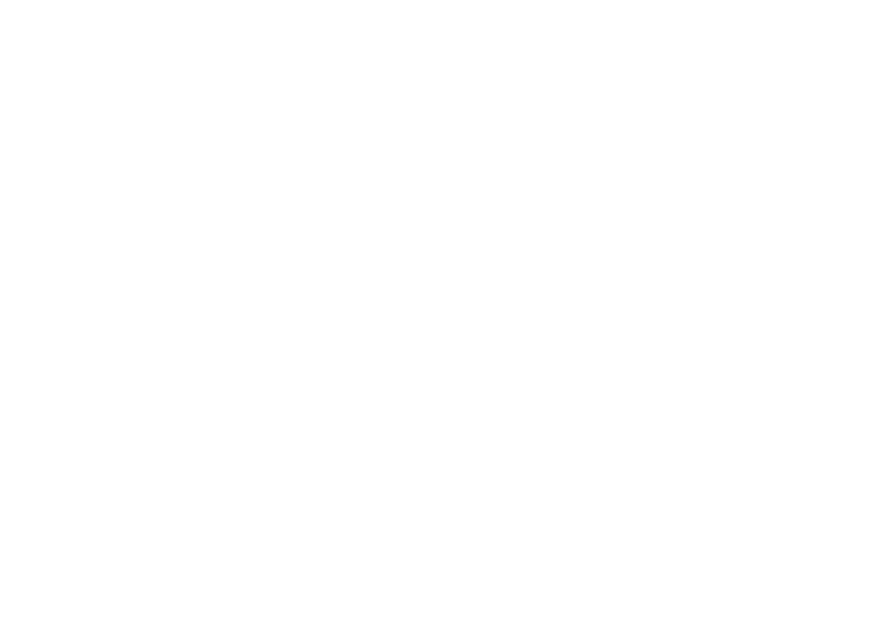
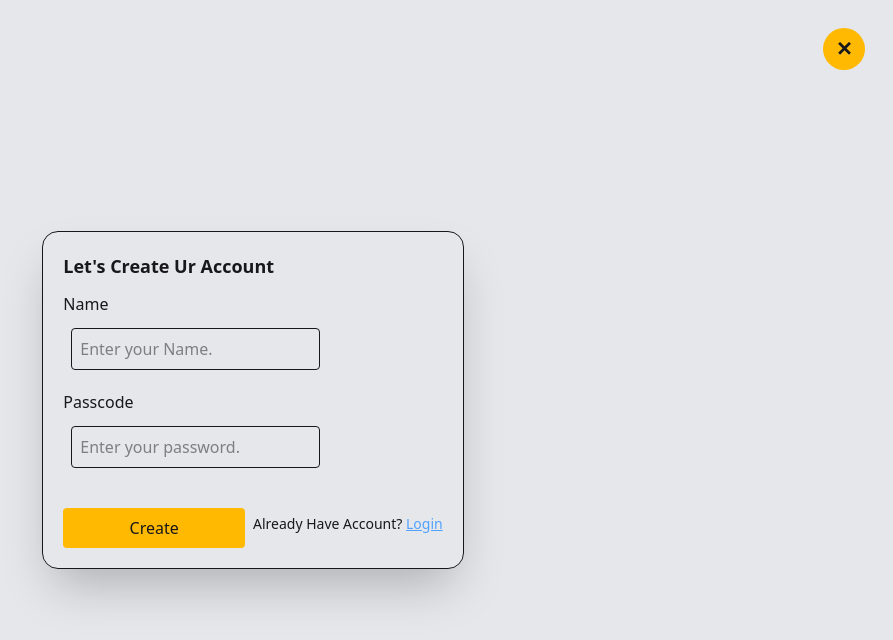
Before and after one commit to solutiontech214/BookStore, a React (Vite) app in the folder Frontend/: page /signup in a window 1280 px wide. Before the commit this address had no page. Shown: the top 640 px of the page, without its empty margins (387-1280 px from the left). Built offline with nearby package versions, Linux system fonts and the light colour scheme.

Commit message:
Add Signup component and enhance Login with react-hook-form
Introduces a new Signup component and route, allowing users to create accounts. The Login component is refactored to use react-hook-form for form handling and validation. Dependencies are updated to include react-hook-form in package.json.

```diff
--- a/Frontend/package.json
+++ b/Frontend/package.json
@@ -13,6 +13,7 @@
     "@tailwindcss/vite": "^4.1.11",
     "react": "^19.1.0",
     "react-dom": "^19.1.0",
+    "react-hook-form": "^7.61.1",
     "react-router-dom": "^7.7.1",
     "react-slick": "^0.30.3",
     "slick-carousel": "^1.8.1",
--- a/Frontend/src/App.jsx
+++ b/Frontend/src/App.jsx
@@ -3,7 +3,7 @@
 import Course from './components/Store'
 import { Routes, Route, BrowserRouter } from 'react-router-dom'
 import StoreArea from './components/Store/StoreArea'
-
+import Signup from './components/Signup'
 export default function App() {
   return (
 
@@ -11,6 +11,7 @@
         <Routes>
         <Route path="/" element={<Home />} />
         <Route path="/store" element={<StoreArea />} />
+        <Route path="/signup" element={<Signup/>}/>
       </Routes>
       </div>
 
--- a/Frontend/src/components/Login.jsx
+++ b/Frontend/src/components/Login.jsx
@@ -1,23 +1,45 @@
 import React from 'react'
+import { Link } from 'react-router-dom'
+import {useForm } from 'react-hook-form'
+const Login = () => {
+ const {
+    register,
+    handleSubmit,
 
-const Login = () => {
+    formState: { errors },
+  } = useForm()
+
+  const onSubmit = (data) => console.log(data)
   return (
     <>
 <dialog id="my_modal_3" className="modal">
   <div className="modal-box dark:text-black">
-    <form method="dialog">
+    <form onSubmit={handleSubmit(onSubmit)} method="dialog">
       {/* if there is a button in form, it will close the modal */}
-      <button className="btn btn-sm btn-circle btn-ghost absolute right-2 top-2">✕</button>
-    </form>
+      <button onClick={()=>document.getElementById("my_modal_3").hidePopover()} className="btn btn-sm btn-circle btn-ghost absolute right-2 top-2">✕</button>
+
     <h3 className="font-bold text-lg">Welcome Back!</h3>
    <div>
-    <span>Email</span>
-    <input type="email" placeholder='Enter your email.' className='p-2 ml-10 mb-5 mt-3 left-10 border-1 rounded' /> <br />
-    <span>Passcode </span>
-    <input type="passward" placeholder='Enter your password.' className='p-2 ml-2 left-10 border-1 rounded' />
+    <span>Email</span> <br />
+    <input type="email" placeholder='Enter your email.' name="email" className='p-2 ml-2 mb-5 mt-3 left-10 border-1 rounded'
+    {...register("email", { required: true })}
+    />
+    {errors.email && <span className='ml-2 text-red-600'>This field is required</span>}
     <br />
-    <button className=' mt-10  bg-amber-400 px-3 py-2 rounded'>Get me In</button>
+    <span>Passcode </span> <br />
+    <input type="password" placeholder='Enter your password.'
+    name="password "className='p-2 ml-2  mt-3 left-10 border-1 rounded'
+    {...register("password", { required: true })}
+    />
+    {errors.password && <span className='ml-2 text-red-600'>This field is required</span>}
+    <br />
+    <div className='grid grid-cols-2 felx justify-center items-center content-center'>
+          <button type='submit' className=' mt-10  bg-amber-400 px-3 py-2 rounded mr-2'>Get Me In</button>
+          <h2 className='mt-8 text-sm'>Don't Have Account? <Link to={'/signup'} className='text-blue-400 underline'>Create Account</Link></h2>
+
+    </div>
    </div>
+   </form>
   </div>
 </dialog>
     </>
--- /dev/null
+++ b/Frontend/src/components/Signup.jsx
@@ -0,0 +1,36 @@
+import React from 'react'
+import { Link } from 'react-router-dom'
+import Login from './Login'
+
+const Signup = () => {
+  return (
+    <>
+    <div className='flex h-screen justify-center content-center items-center bg-gray-200 dark:bg-black'>
+      <div  className="">
+  <div className="  dark:text-white border-1  rounded-2xl shadow-2xl dark:bg-gray-700 p-5">
+    <form method="dialog">
+      {/* if there is a button in form, it will close the modal */}
+     <Link to='/' > <button  className="btn btn-sm btn-circle btn-ghost absolute right-2 top-2 p-5 m-5 hover:scale-125  bg-amber-400 text-xl" >✕</button></Link>
+    </form>
+    <h3 className="font-bold text-lg mb-3">Let's Create Ur Account</h3>
+   <div>
+    <span>Name</span> <br />
+    <input type="text" placeholder='Enter your Name.' className='p-2 ml-2 mb-5 mt-3 left-10 border-1 rounded' /> <br />
+    <span>Passcode </span> <br />
+    <input type="passward" placeholder='Enter your password.' className='p-2 ml-2  mt-3 left-10 border-1 rounded' />
+    <br />
+    <div className='grid grid-cols-2 felx justify-center items-center content-center'>
+          <button className=' mt-10  bg-amber-400 px-3 py-2 rounded mr-2'>Create</button>
+          <h2 className='mt-8 text-sm'>Already Have Account? <button onClick={()=>document.getElementById('my_modal_3').showModal()} className='text-blue-400 underline cursor-pointer'>Login</button>  <Login /></h2>
+
+
+    </div>
+   </div>
+  </div>
+</div>
+    </div>
+    </>
+  )
+}
+
+export default Signup
```
Also changed, not shown: 1 other file (tests, documents, lock files or other folders).
